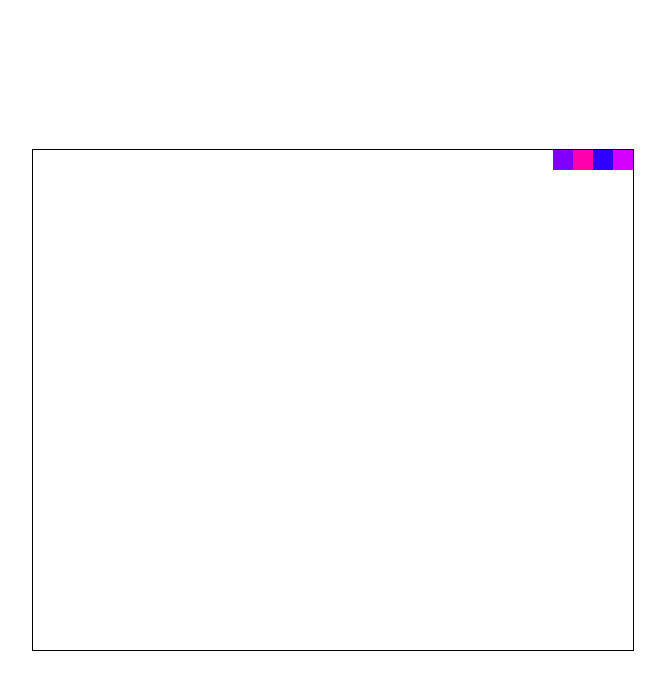
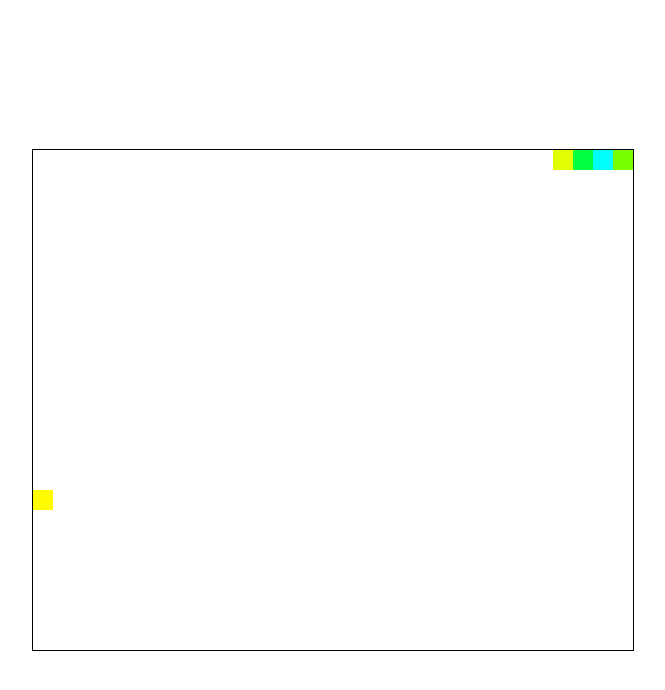
Before and after one commit to klxcoder/snake-game-vitejs, a React (Vite) app: page / in a window 1280 px wide. Shown: the top 690 px of the page, without its empty margins (307-972 px from the left). Built offline with nearby package versions, Linux system fonts and the light colour scheme.

Commit message:
draw food

```diff
--- a/src/App.tsx
+++ b/src/App.tsx
@@ -27,11 +27,17 @@ function App() {
     const interval = setInterval(() => {
       const ctx: CanvasRenderingContext2D | null | undefined = canvasRef.current?.getContext('2d')
       if (!ctx) return
+      // clear canvas
       ctx.clearRect(0, 0, game.board.size.col * CELL_SIZE, game.board.size.row * CELL_SIZE)
+      // draw snake body
       game.snake.body.forEach(b => {
         ctx.fillStyle = getRandomHSLColor()
         ctx.fillRect(b.col * CELL_SIZE, b.row * CELL_SIZE, CELL_SIZE, CELL_SIZE);
       })
+      // draw food
+      ctx.fillStyle = getRandomHSLColor()
+      ctx.fillRect(game.food.col * CELL_SIZE, game.food.row * CELL_SIZE, CELL_SIZE, CELL_SIZE);
+      //
       if (game.isGameOver()) {
         clearInterval(interval)
       } else {
```
